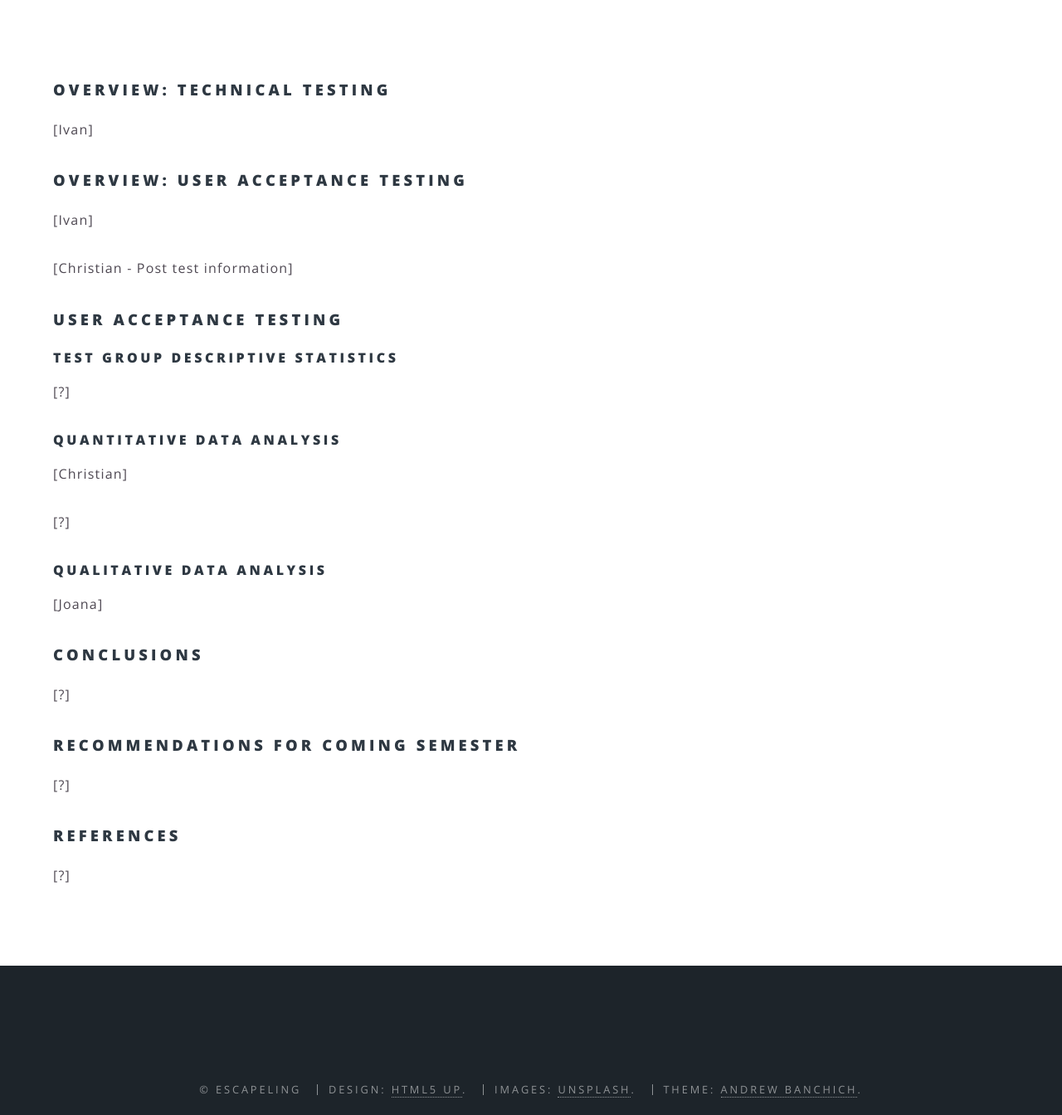
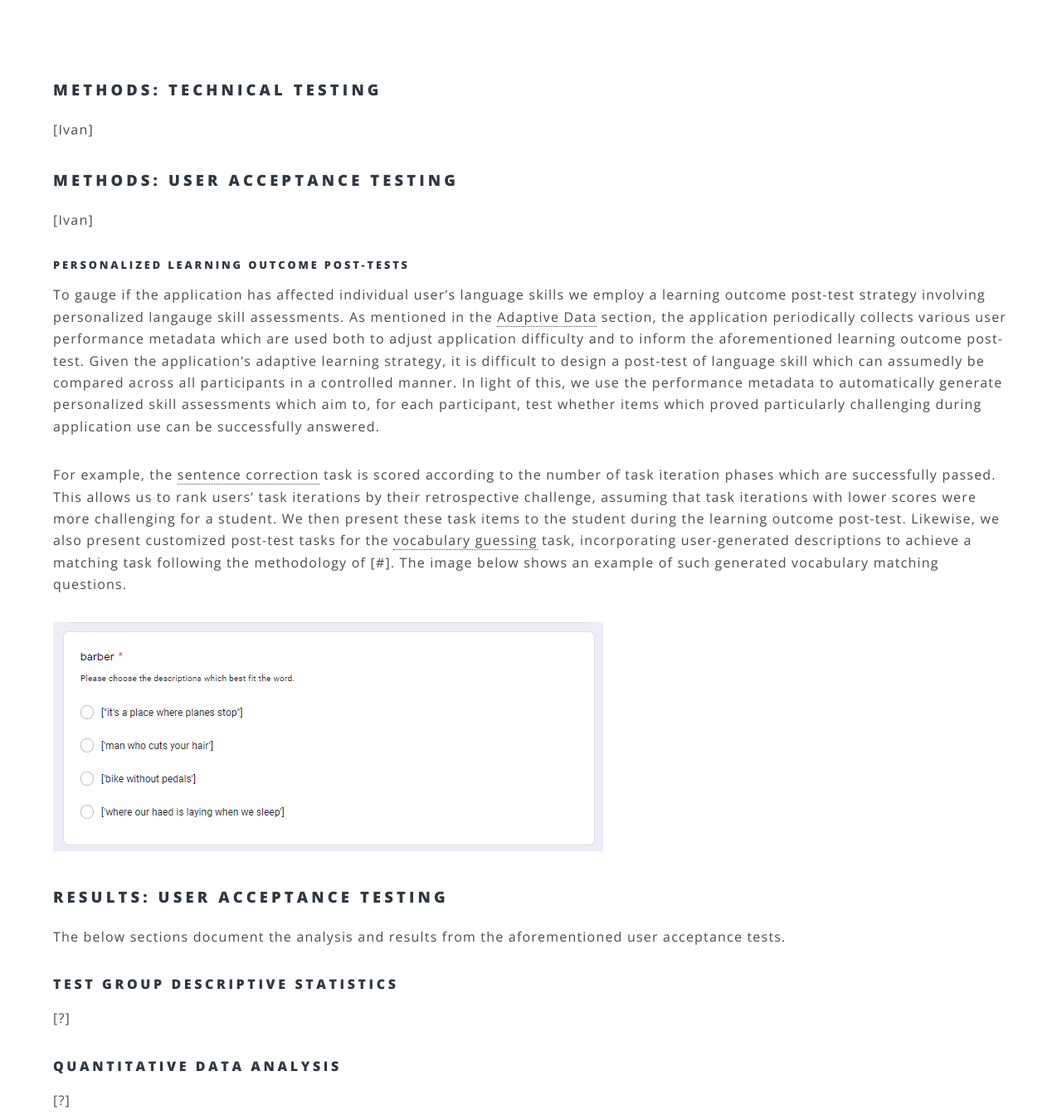
Before and after one commit to ALLUOS/ALLUOS.github.io, a Jekyll site: the page built from _posts/2020-04-04-testS2.md, in a window 1280 px wide and 1400 px high, scrolled down 341 px, cut to the strip 56-1400 px from the top of the window. Shown: the whole strip at 83% size. Built offline with Jekyll 4.4.1, drawn with Linux system fonts in a browser that asks for light colours; some of the changed text lies outside the part shown.

Commit message:
some content about the UA testing dynamic post tests

```diff
--- a/_posts/2020-04-04-testS2.md
+++ b/_posts/2020-04-04-testS2.md
@@ -3,21 +3,28 @@ layout: post
 title: Evaluation Semester Two
 description: Learn more about the project's testing strategy and outlook from the second semester.
 ---
-### Overview: Technical Testing
+### Methods: Technical Testing
 [Ivan]
 
-### Overview: User Acceptance Testing
+### Methods: User Acceptance Testing
 [Ivan]
 
-[Christian - Post test information]
+##### Personalized Learning Outcome Post-Tests
 
-### User Acceptance Testing
+To gauge if the application has affected individual user's language skills we employ a learning outcome post-test strategy involving personalized langauge skill assessments. As mentioned in the [Adaptive Data]() section, the application periodically collects various user performance metadata which are used both to adjust application difficulty and to inform the aforementioned learning outcome post-test. Given the application's adaptive learning strategy, it is difficult to design a post-test of language skill which can assumedly be compared across all participants in a controlled manner. In light of this, we use the performance metadata to automatically generate personalized skill assessments which aim to, for each participant, test whether items which proved particularly challenging during application use can be successfully answered.
+
+For example, the [sentence correction]() task is scored according to the number of task iteration phases which are successfully passed. This allows us to rank users' task iterations by their retrospective challenge, assuming that task iterations with lower scores were more challenging for a student. We then present these task items to the student during the learning outcome post-test. Likewise, we also present customized post-test tasks for the [vocabulary guessing]() task, incorporating user-generated descriptions to achieve a matching task following the methodology of [#]. The image below shows an example of such generated vocabulary matching questions.
+
+<img class="center" src="{{ '' | absolute_url }}/assets/images/vocab-quiz-generated.png">
+
+### Results: User Acceptance Testing
+
+The below sections document the analysis and results from the aforementioned user acceptance tests.
 
 #### Test Group Descriptive Statistics
 [?]
 
 #### Quantitative Data Analysis
-[Christian]
 
 [?]
 
@@ -31,4 +38,4 @@ description: Learn more about the project's testing strategy and outlook from th
 [?]
 
 ### References
-[?]
+[#] Vesselinov, R., & Grego, J. (2012). Duolingo effectiveness study. *City University of New York, USA,* 1-25
```
Also changed, not shown: assets/images/vocab-quiz-generated.png (added).
